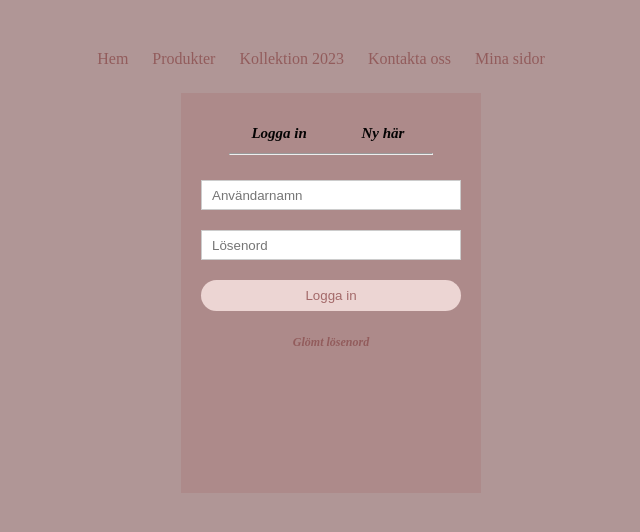
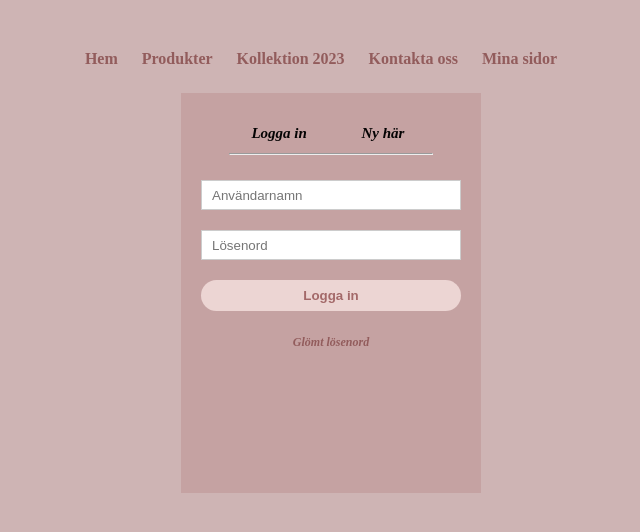
Before and after one commit to rachel145/backup, a plain HTML site: page minasidor.html in a window 1280 px wide. Shown: the whole page, without its empty margins (309-949 px from the left). Drawn offline with Linux system fonts and the light colour scheme.

Commit message:
tillägg

```diff
--- a/minasidor.html
+++ b/minasidor.html
@@ -35,11 +35,12 @@
         <nav>
             <ul>
 
-                <li> <a href="index.html"> Hem </a></li>
-                <li> <a href="produkter.html"> Produkter </a></li>
-                <li> <a href="kollektioner.html"> Kollektion 2023 </a></li>
-                <li> <a href="https://modeflux.wordpress.com"> Kontakta oss </a></li>
-                <li> <a href="minasidor.html"> Mina sidor </a></li>
+                <li> <a href="index.html"> <b>Hem</b> </a></li>
+                <li> <a href="produkter.html"> <b>Produkter</b> </a></li>
+                <li> <a href="kollektioner.html"> <b>Kollektion 2023</b> </a></li>
+                <li> <a href="https://modeflux.wordpress.com"> <b>Kontakta oss</b> </a></li>
+                <li> <a href="minasidor.html"> <b>Mina sidor</b> </a></li>
+
             </ul>
         </nav>
         <div class="container">
@@ -57,7 +58,7 @@
                         <form id="LoginForm">
                             <input type="text" placeholder="Användarnamn">
                             <input type="password" placeholder="Lösenord">
-                            <button type="submit" class="btn"> Logga in</button>
+                            <button type="submit" class="btn"> <b> Logga in</b></button>
                             <a href=""> <b>Glömt lösenord </b></a>
 
                         </form>
--- a/style.css
+++ b/style.css
@@ -307,7 +307,7 @@ th last-child{
 }
 
 .form-container{
-  background: rgb(173, 138, 138);
+  background: rgb(197, 162, 162);
   width: 300px;
   height: 400px;
   position: static;
@@ -394,5 +394,5 @@ form {
 
 
 .color{
-    background: #b09696;
+    background: #ceb4b4;
 }
```
Also changed, not shown: cart.html (+6 -5 lines), detalj.html (+6 -5 lines), index.html (+5 -5 lines), kollektioner.html (+16 -5 lines), produkter.html (+6 -5 lines), 1 other file.
